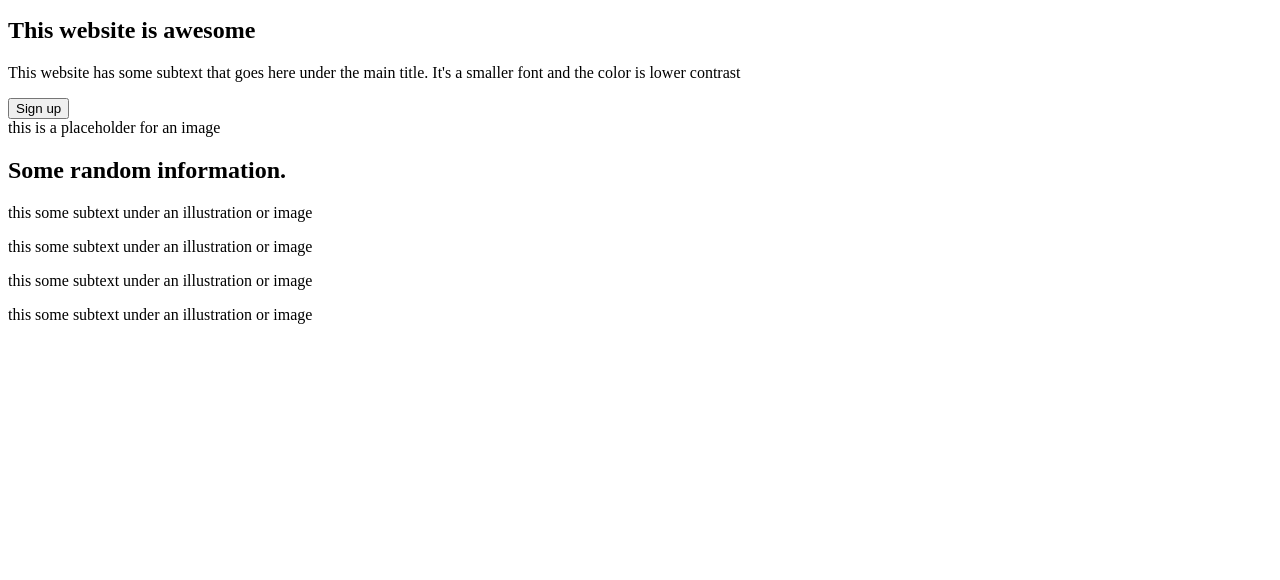
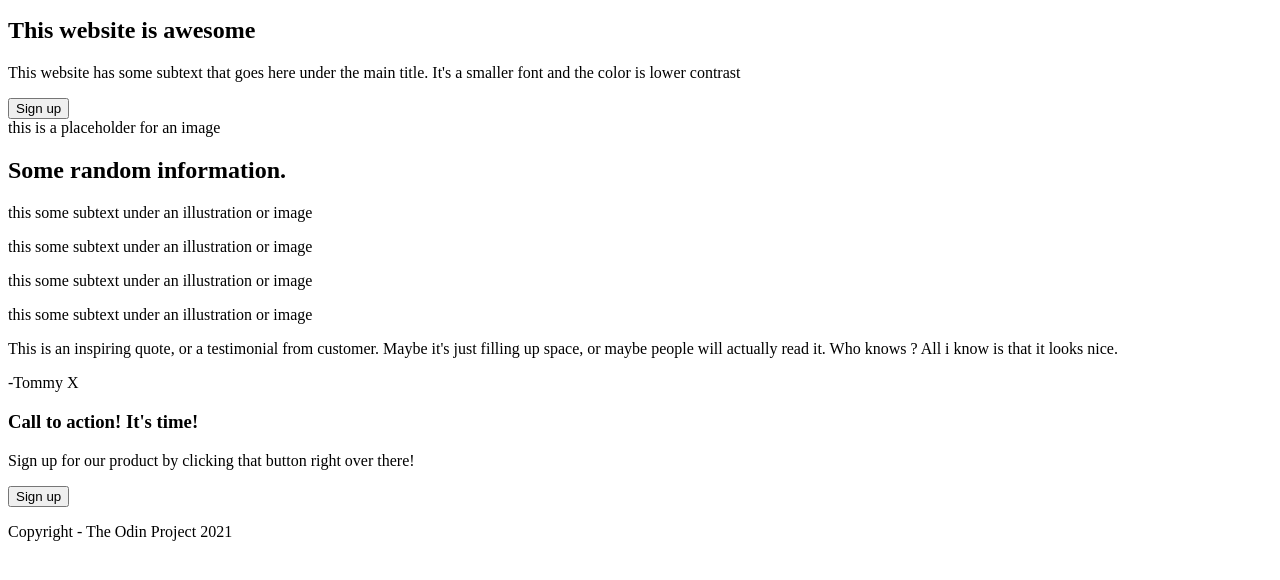
Before and after one commit to ioumar/landing-page, a plain HTML site: page index.html in a window 1280 px wide. Shown: the part 116-696 px from the top of the page. Drawn offline with Linux system fonts and the light colour scheme.

Commit message:
Ajout des sections 'page__sectionThree et page__sectionFour' et le footer.

```diff
--- a/index.html
+++ b/index.html
@@ -64,6 +64,27 @@
             </div>
         </section>
 
+        <section class="page__sectionThree">
+            <div class="quote">
+                <p class="quote__text">This is an inspiring quote, or a testimonial from customer. Maybe it's just filling up space, or maybe people will actually read it. Who knows ? All i know is that it looks nice.</p>
+                <span class="quote__author">-Tommy X</span>
+            </div>
+        </section>
+
+        <section class="page__sectionFour">
+            <div class="signup">
+                <div class="signup__left">
+                    <h3 class="signup__title">Call to action! It's time!</h3>
+                    <p class="signup__description">Sign up for our product by clicking that button right over there!</p>
+                </div>
+                <button class="signup__cta">Sign up</button>
+            </div>
+        </section>
+
+        <footer>
+            <p class="footer__copyright">Copyright - The Odin Project 2021</p>
+        </footer>
+
 
     </div>
 
```
